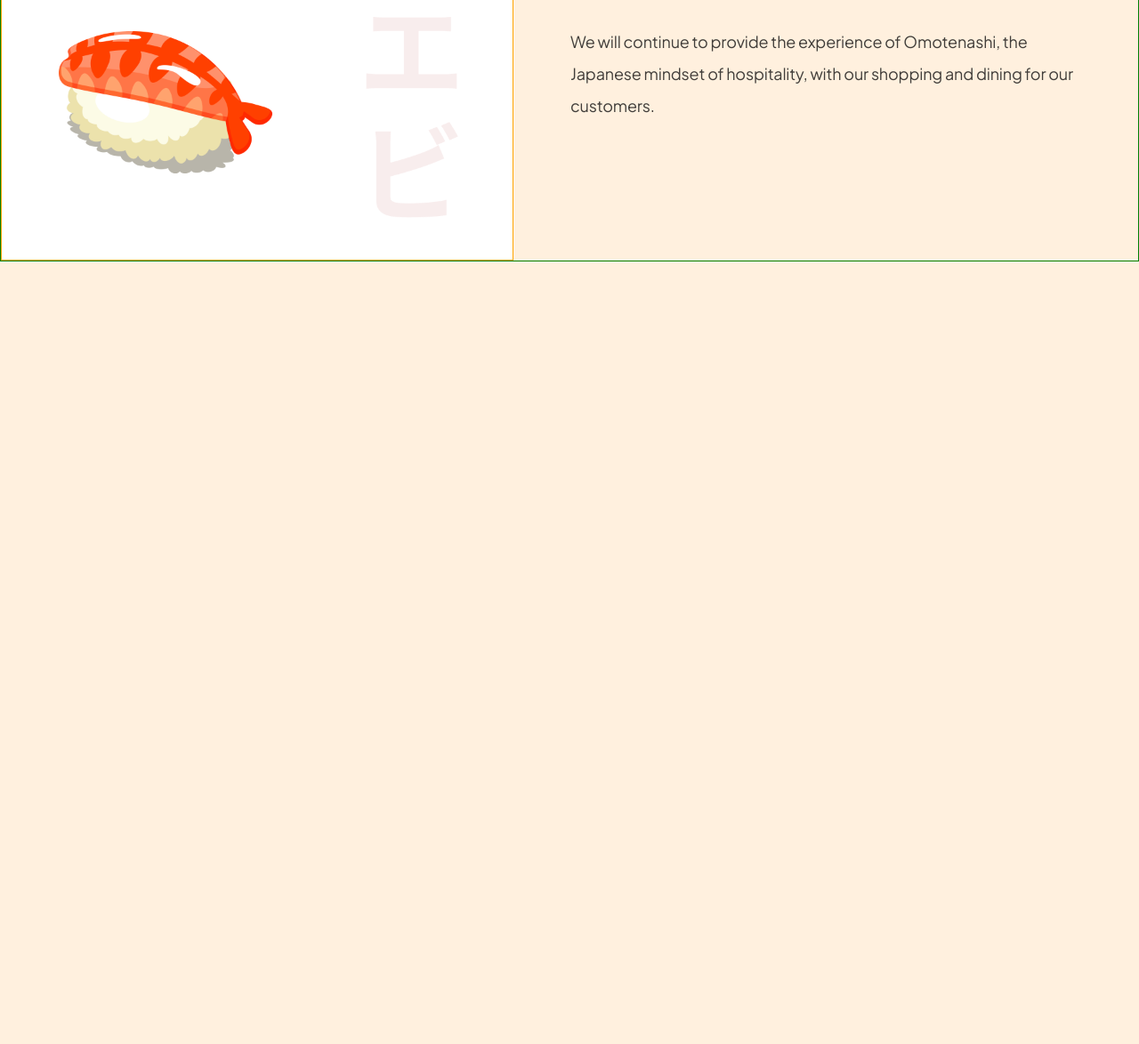
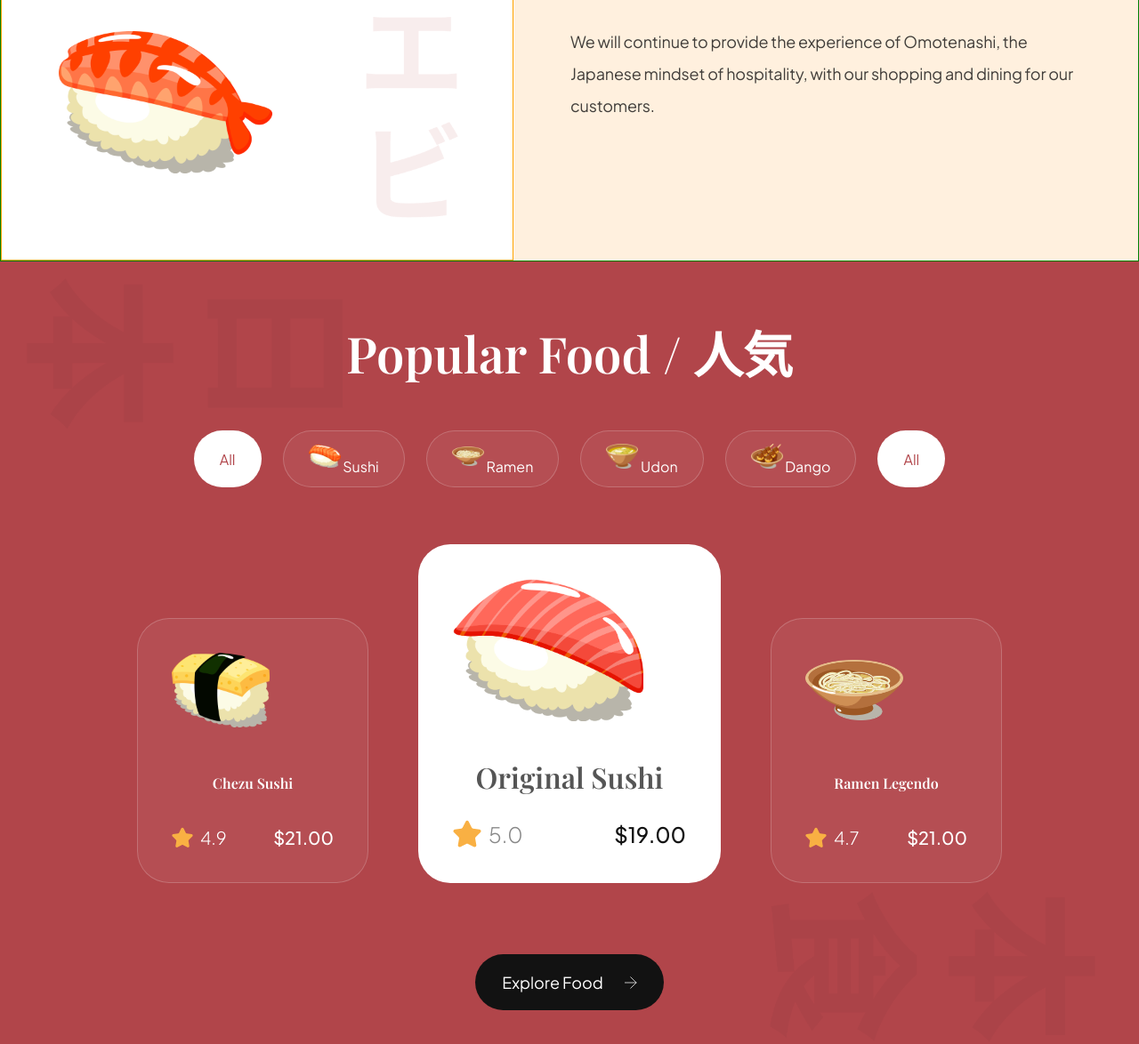
Before and after one commit to alexangria1992/japanese-restaurant-website, a website built with Vite: page index.html in a window 1280 px wide. Shown: the part 1226-2400 px from the top of the page at 89% size. Before the commit the page ends 1520 px from the top, so only its background shows below. Built offline with nearby package versions, Linux system fonts and the light colour scheme.

Commit message:
Popular foods section

```diff
--- a/css/sections/popular.css
+++ b/css/sections/popular.css
@@ -0,0 +1,178 @@
+.popular-foods {
+  padding: 64px;
+  display: flex;
+  flex-direction: column;
+  background-color: var(--primary-color);
+  background-image: url("../../assets/popular_bg.png");
+  background-position: center;
+  background-repeat: no-repeat;
+  background-size: contain;
+  overflow: hidden;
+}
+
+.popular-foods__title {
+  font-size: 56px;
+  font-family: var(--playfair-display);
+  font-weight: 600;
+  line-height: 78px;
+  color: #fff;
+  text-align: center;
+}
+
+.popular-foods__filters {
+  margin-top: 48px;
+  max-width: 100%;
+  overflow-x: auto;
+  display: flex;
+  justify-content: center;
+  gap: 24px;
+}
+
+.popular-foods__filter-btn {
+  padding: 10px 28px;
+  flex-direction: row;
+  align-items: center;
+  gap: 10px;
+  background: rgba(255, 255, 255, 0.05);
+  border: 1px solid rgba(255, 255, 255, 0.2);
+  border-radius: 46px;
+  font-size: 16px;
+  font-weight: 300px;
+  line-height: 25px;
+  font-family: var(--plus-jakarta-sans);
+  color: #fff;
+  cursor: pointer;
+}
+
+.popular-foods__filter-btn img {
+  width: 36px;
+  height: 36px;
+  object-fit: contain;
+}
+
+.popular-foods__filter-btn.active {
+  background: #fff;
+  color: var(--primary-color);
+}
+
+.popular-foods__filter-btn:hover {
+  background: #fff;
+  color: var(--primary-color);
+}
+
+.popular-foods__catalogue {
+  margin-top: 64px;
+  display: flex;
+  justify-content: center;
+  align-items: flex-end;
+  flex-wrap: wrap;
+  gap: 56px;
+}
+.popluar-foods__button {
+  width: fit-content;
+  padding: 20px 30px;
+  margin: 80px auto 0;
+  font-size: 18px;
+  line-height: 23px;
+  font-family: var(--plus-jakarta-sans);
+  color: #fff;
+  border: none;
+  outline: none;
+  background: var(--secondary-color);
+  border-radius: 64px;
+  cursor: pointer;
+}
+
+.popluar-foods__button img {
+  width: 14px;
+  height: 14px;
+  object-fit: contain;
+  margin-left: 21px;
+}
+
+.popular-foods__card {
+  padding: 38px;
+  min-width: 260px;
+  height: fit-content;
+  display: flex;
+  flex-direction: column;
+  border-radius: 36px;
+  background: rgba(255, 255, 255, 0.05);
+  border: 1px solid rgba(255, 255, 255, 0.2);
+}
+
+.popular-foods__card-image {
+  width: 110px;
+  height: 84px;
+  object-fit: contain;
+}
+
+.popular-foods__card-title {
+  margin-top: 47px;
+  font-weight: 600;
+  line-height: 32px;
+  font-family: var(--playfair-display);
+  color: #fff;
+  text-align: center;
+}
+
+.popular-foods__card-details {
+  width: 100%;
+  margin-top: 32px;
+}
+
+.popular-foods__card-rating {
+  display: flex;
+  align-items: center;
+  gap: 8px;
+}
+
+.popular-foods__card-rating img {
+  width: 24px;
+  height: 24px;
+  object-fit: contain;
+}
+
+.popular-foods__card-rating p {
+  font-size: 20px;
+  font-weight: 300;
+  font-family: var(--plus-jakarta-sans);
+  color: #fff;
+}
+
+.popular-foods__card-price {
+  font-size: 20px;
+  font-weight: 500;
+  font-family: var(--plus-jakarta-sans);
+  color: #fff;
+}
+
+.popular-foods__card.active-card {
+  background: #fff;
+  min-width: 340px;
+}
+
+.popular-foods__card.active-card .popular-foods__card-image {
+  width: 214px;
+  height: 160px;
+}
+
+.popular-foods__card.active-card .popular-foods__card-title {
+  color: var(--black-500);
+  font-size: 32px;
+}
+
+.popular-foods__card.active-card .popular-foods__card-rating img {
+  width: 32px;
+  height: 32px;
+}
+
+.popular-foods__card.active-card .popular-foods__card-rating p {
+  font-size: 24px;
+  color: var(--gray-100);
+}
+
+.popular-foods__card.active-card .popular-foods__card-price {
+  font-size: 24px;
+  color: var(--secondary-color);
+}
--- a/index.html
+++ b/index.html
@@ -116,6 +116,84 @@
       </div>
     </section>
 
+    <section class="popular-foods" id="menu">
+      <h2 class="popular-foods__title">Popular Food / 人気</h2>
+      <div class="popular-foods__filters sushi__hide-scrollbar">
+        <button class="popular-foods__filter-btn active">All</button>
+        <button class="popular-foods__filter-btn">
+          <img src="./assets/sushi-9.png" alt="" />
+          Sushi
+        </button>
+        <button class="popular-foods__filter-btn">
+          <img src="./assets/sushi-8.png" alt="" />
+          Ramen
+        </button>
+        <button class="popular-foods__filter-btn">
+          <img src="./assets/sushi-7.png" alt="" />
+          Udon
+        </button>
+        <button class="popular-foods__filter-btn">
+          <img src="./assets/sushi-6.png" alt="" />
+          Dango
+        </button>
+        <button class="popular-foods__filter-btn active">All</button>
+      </div>
+
+      <div class="popular-foods__catalogue">
+        <article class="popular-foods__card">
+          <img
+            src="assets/sushi-12.png"
+            alt=""
+            class="popular-foods__card-image"
+          />
+          <h4 class="popular-foods__card-title">Chezu Sushi</h4>
+          <div class="popular-foods__card-details flex-between">
+            <div class="popular-foods__card-rating">
+              <img src="assets/star.svg" alt="" />
+              <p>4.9</p>
+            </div>
+            <p class="popular-foods__card-price">$21.00</p>
+          </div>
+        </article>
+
+        <article class="popular-foods__card active-card">
+          <img
+            src="assets/sushi-11.png"
+            alt=""
+            class="popular-foods__card-image"
+          />
+          <h4 class="popular-foods__card-title">Original Sushi</h4>
+          <div class="popular-foods__card-details flex-between">
+            <div class="popular-foods__card-rating">
+              <img src="assets/star.svg" alt="" />
+              <p>5.0</p>
+            </div>
+            <p class="popular-foods__card-price">$19.00</p>
+          </div>
+        </article>
+
+        <article class="popular-foods__card">
+          <img
+            src="assets/sushi-10.png"
+            alt=""
+            class="popular-foods__card-image"
+          />
+          <h4 class="popular-foods__card-title">Ramen Legendo</h4>
+          <div class="popular-foods__card-details flex-between">
+            <div class="popular-foods__card-rating">
+              <img src="assets/star.svg" alt="" />
+              <p>4.7</p>
+            </div>
+            <p class="popular-foods__card-price">$21.00</p>
+          </div>
+        </article>
+      </div>
+      <button class="popluar-foods__button">
+        Explore Food
+        <img src="./assets/arrow-right.svg" alt="" />
+      </button>
+    </section>
+
     <script type="module" src="js/script.js"></script>
   </body>
 </html>
```
